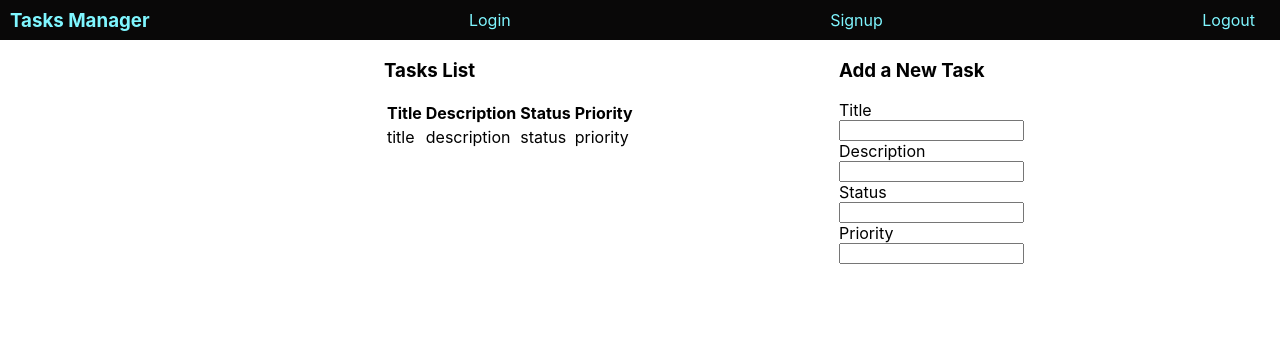
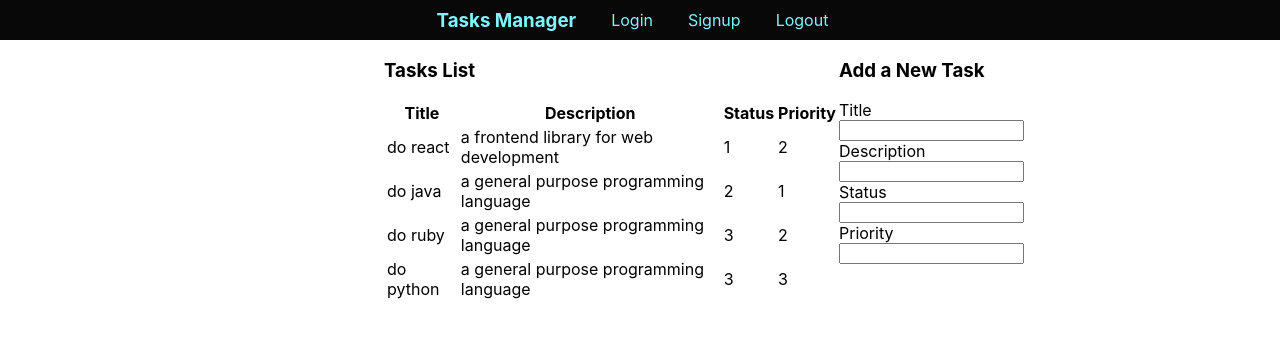
Before and after one commit to ntwigamartin/tasks-manager, a React (Create React App) app: page /tasks in a window 1280 px wide. Shown: the top 338 px of the page. Built offline with nearby package versions, Linux system fonts and the light colour scheme; data requests are answered from the project's data file.

Commit message:
displaying fetched todos

```diff
--- a/package.json
+++ b/package.json
@@ -13,7 +13,7 @@
     "web-vitals": "^2.1.4"
   },
   "scripts": {
-    "start": "react-scripts start",
+    "start": "PORT=4000 react-scripts start",
     "build": "react-scripts build",
     "test": "react-scripts test",
     "eject": "react-scripts eject"
--- a/src/app/Navbar.css
+++ b/src/app/Navbar.css
@@ -2,7 +2,7 @@ nav {
     display: flex;
     background-color: rgb(9, 8, 8);
     height: 40px;
-    justify-content:space-between;
+    justify-content: center;
     align-items: center;
 }
 
--- a/src/tasks/List-tasks.js
+++ b/src/tasks/List-tasks.js
@@ -1,6 +1,6 @@
 import React from 'react';
 
-function ListTasks(){
+function ListTasks({tasks}){
     return (
         <div className='tasks-list' >
             <h3>Tasks List</h3>
@@ -14,12 +14,14 @@ function ListTasks(){
                     </tr>
                 </thead>
                 <tbody>
-                    <tr>
-                        <td>title</td>
-                        <td>description</td>
-                        <td>status</td>
-                        <td>priority</td>
-                    </tr>
+                    {tasks.map(task =>
+                        <tr>
+                            <td>{task.title}</td>
+                            <td>{task.description}</td>
+                            <td>{task.status}</td>
+                            <td>{task.priority}</td>
+                        </tr>
+                        )}
                 </tbody>
             </table>
         </div>
@@ -27,3 +29,10 @@ function ListTasks(){
 }
 
 export default ListTasks;
+
+<tr>
+<td>title</td>
+<td>description</td>
+<td>status</td>
+<td>priority</td>
+</tr>
--- a/src/tasks/Tasks.js
+++ b/src/tasks/Tasks.js
@@ -1,20 +1,20 @@
 import React from "react"
 import ListTasks from "./List-tasks";
 import AddTasks from "./Add-tasks";
-import { useEffect} from "react";
+import { useEffect, useState} from "react";
 
 function Tasks(){
-
+    const [tasks, setTasks] = useState([])
 
     useEffect(()=>{
         fetch('http://localhost:3000/tasks')
         .then(res=>res.json())
-        .then(data=>console.log(data))
+        .then(data=>setTasks(data))
     },[])
 
     return (
        <div className="tasks-container" >
-         <ListTasks />
+         <ListTasks tasks={tasks} />
          <AddTasks />
        </div>
     )
```
